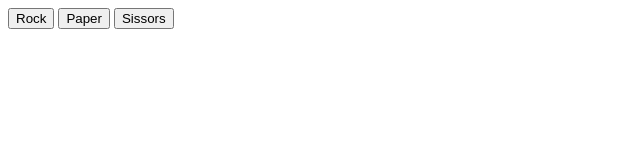
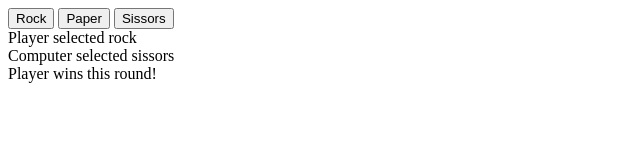
Before and after one commit to CypressWriter/rock-paper-sissors, a plain HTML site: page index.html in a window 1280 px wide. Both pictures are taken after a click on the button "Rock". Shown: the whole page, without its empty margins (0-640 px from the left). Drawn offline with Linux system fonts and the light colour scheme.

Commit message:
completed Rock Paper Sissors

```diff
--- a/index.html
+++ b/index.html
@@ -11,6 +11,8 @@
         <button id="paper" type="button">Paper</button>
         <button id="sissors" type="button">Sissors</button>
 
+        <div id="result"></div>
+
         <script src="script.js"></script>
     </body>
 </html>
--- a/script.js
+++ b/script.js
@@ -1,36 +1,10 @@
-let score;
+let playerScore = 0;
+let computerScore = 0;
 let scoreToWin = 5;
 
-function computerPlay() {
-    let roll;
-    let result;
+let gameEnd = false;
 
-    roll = Math.floor(Math.random() * 3);
-
-    switch (roll) {
-        case 0:
-            result = "rock";
-            break;
-        case 1:
-            result = "paper";
-            break;
-        case 2:
-            result = "sissors";
-            break;
-        default:
-            console.log("error");
-    }
-    return result;
-}
-
-
-/*
-function playerPlay() {
-    let result = window.prompt("Rock, paper, or sissors?");
-    result = result.toLowerCase();
-    return result;
-}
-*/
+const resultDiv = document.querySelector("#result");
 
 let rock = document.getElementById("rock");
 let paper = document.getElementById("paper");
@@ -41,11 +15,78 @@ paper.addEventListener("click", function () {playerPlay("paper")});
 sissors.addEventListener("click", function () {playerPlay("sissors")});
 
 function playerPlay (selection) {
-    playerSelection = selection;
-    console.log(playerSelection);
+
+    if (playerScore < 5 && computerScore < 5) {
+        playerSelection = selection;
+
+        const result = document.createElement("div");
+        result.classList.add("result");
+        result.textContent = "Player selected " + playerSelection;
+        resultDiv.appendChild(result);
+
+        const roundResultDiv = document.createElement("div");
+        roundResultDiv.classList.add("result");
+
+        roundResult = playRound(selection, computerPlay());
+
+        if (roundResult === "tie") {
+            roundResultDiv.textContent = "Tie!";
+        }
+        else if (roundResult === "win") {
+            roundResultDiv.textContent = "Player wins this round!";
+            playerScore++;
+        }
+        else if (roundResult === "lose") {
+            roundResultDiv.textContent = "Computer wins this round!";
+            computerScore++;
+        }
+
+        resultDiv.appendChild(roundResultDiv);
+    }
+    else if (playerScore === 5) {
+        result.textContent = "Player won the game!";
+        gameEnd = true;
+    }
+    else if (computerScore === 5) {
+        result.textContent = "Computer won the game!";
+        gameEnd = true;
+    }
 };
 
+function computerPlay() {
+    let roll;
+    let result;
+
+    roll = Math.floor(Math.random() * 3);
+
+    const computerResult = document.createElement("div");
+    computerResult.classList.add("computerResult");
+
+    switch (roll) {
+        case 0:
+            result = "rock";
+            computerResult.textContent = "Computer selected " + result;
+            break;
+        case 1:
+            result = "paper";
+            computerResult.textContent = "Computer selected " + result;
+            break;
+        case 2:
+            result = "sissors";
+            computerResult.textContent = "Computer selected " + result;
+            break;
+        default:
+            console.log("error");
+    }
+
+    resultDiv.appendChild(computerResult);
+    return result;
+}
+
+
+
 function playRound(playerSelection, computerSelection) {
+
     if (playerSelection === "rock") {
         if (computerSelection === "rock") {
             return "tie";
@@ -54,6 +95,7 @@ function playRound(playerSelection, computerSelection) {
             return "lose";
         }
         if (computerSelection === "sissors") {
+            playerScore++;
             return "win";
         }
     }
```
